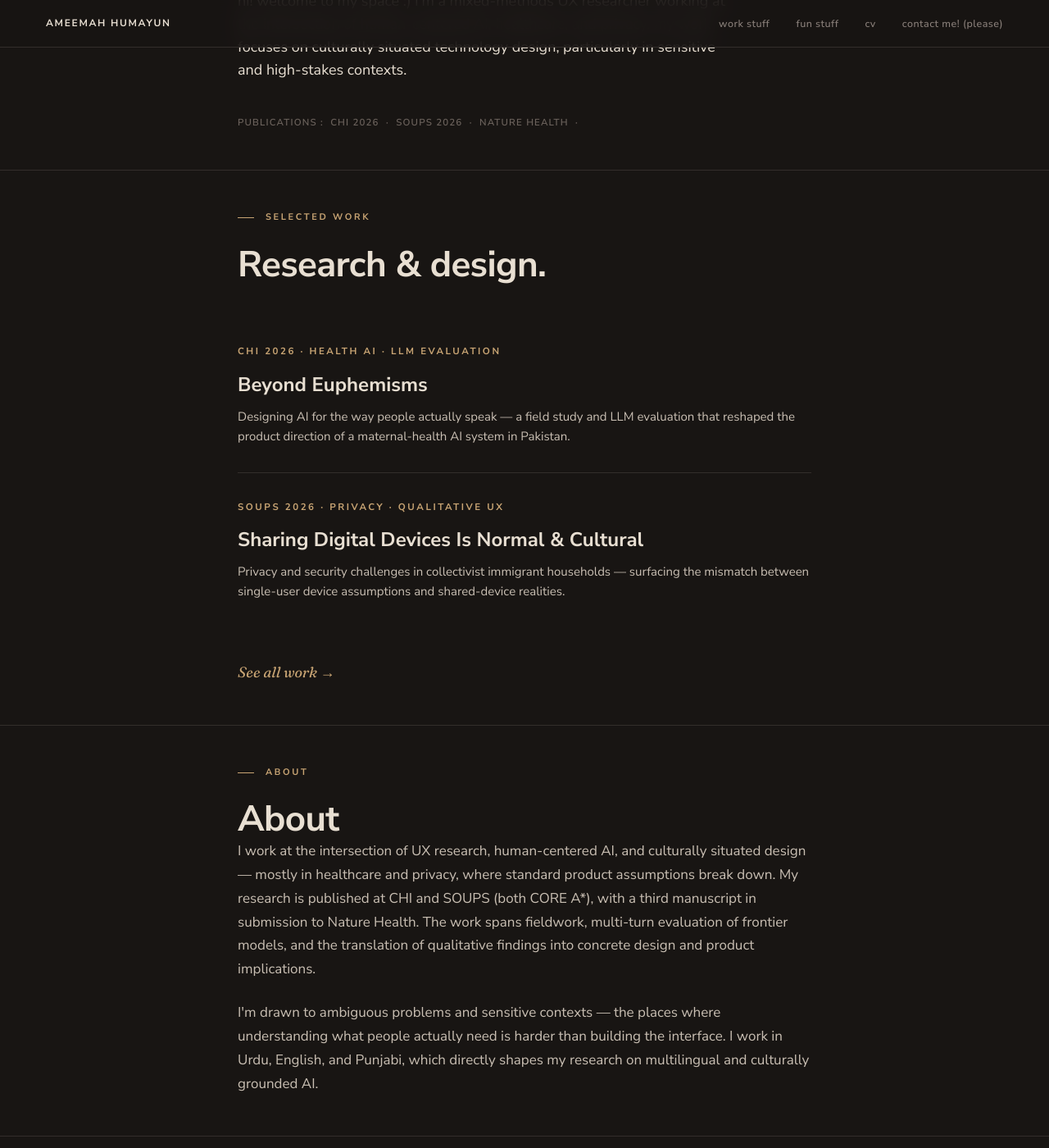
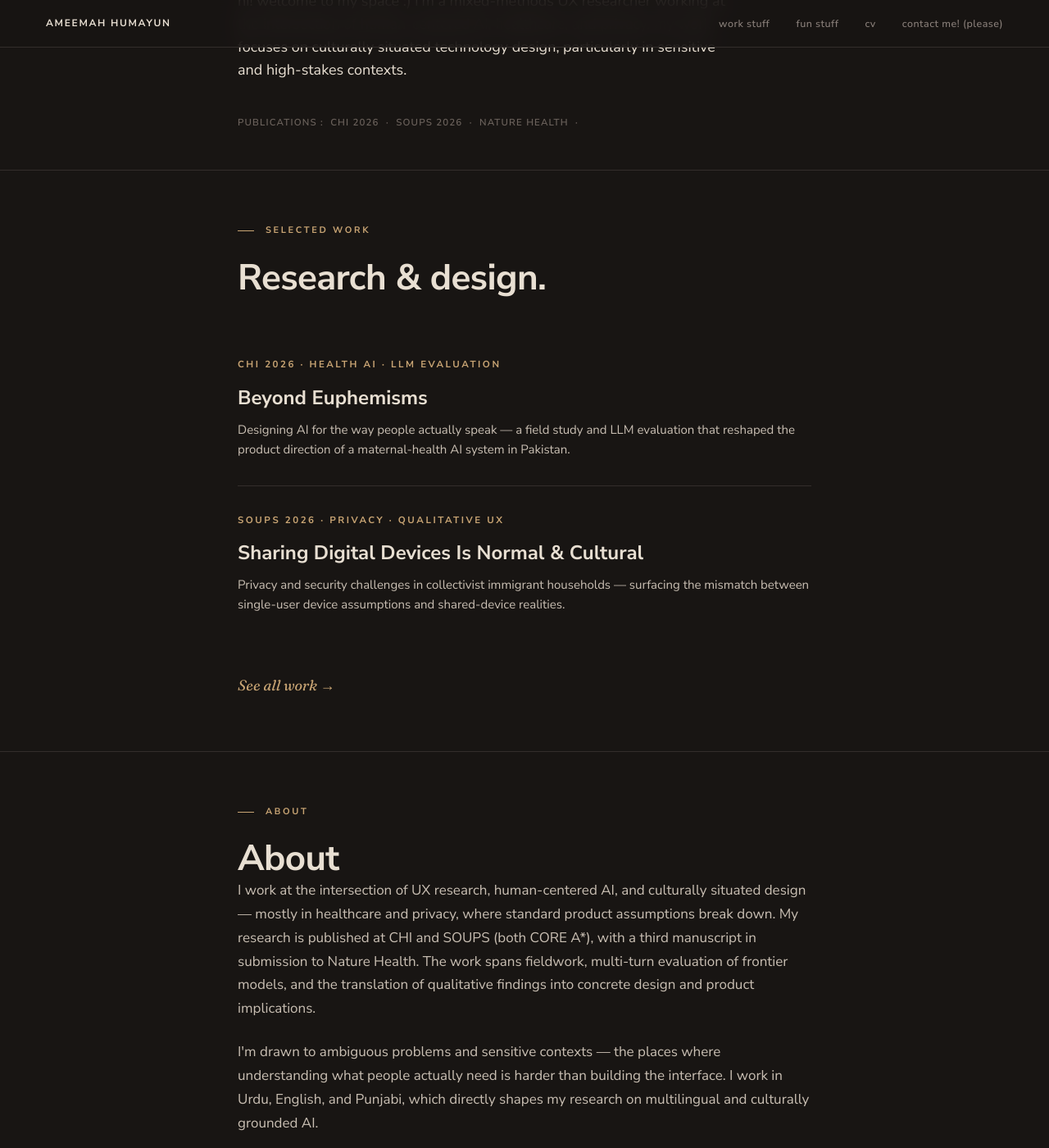
Before and after one commit to ameemahumayun/ameemahumayun.github.io, a Jekyll site: the page built from index.html, in a window 1280 px wide and 1400 px high, scrolled down 214 px. Shown: the whole window at 82% size. Built offline with Jekyll 4.4.1, drawn with Linux system fonts in a browser that asks for light colours.

Commit message:
Update layout.css

```diff
--- a/assets/css/layout.css
+++ b/assets/css/layout.css
@@ -79,7 +79,7 @@
 
 /* ----- SECTIONS ---------------------------------------------------------- */
 .section {
-  padding: var(--space-6) 0;
+  padding: var(--space-7) 0;
   scroll-margin-top: 80px;
   border-bottom: var(--hairline);
 }
```
